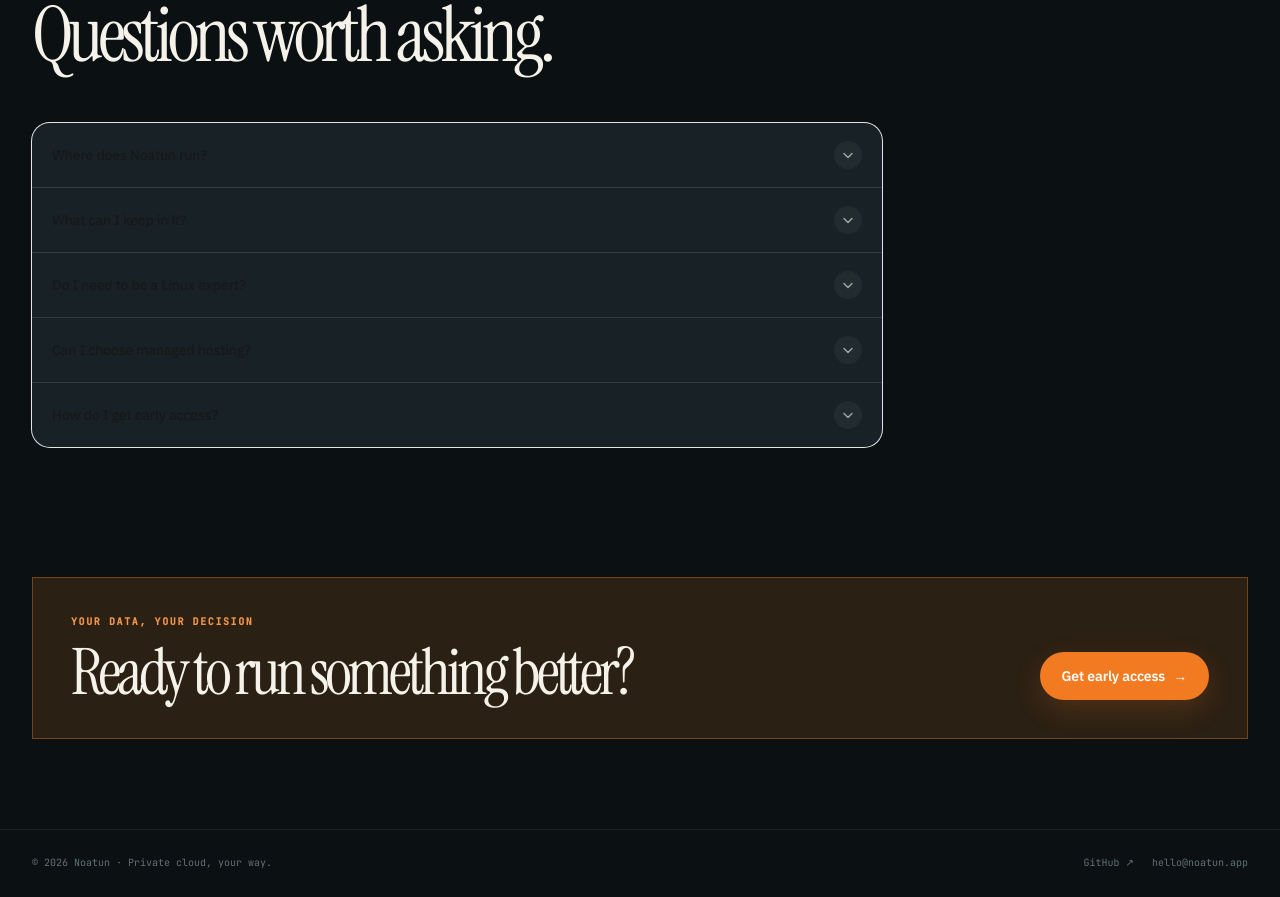
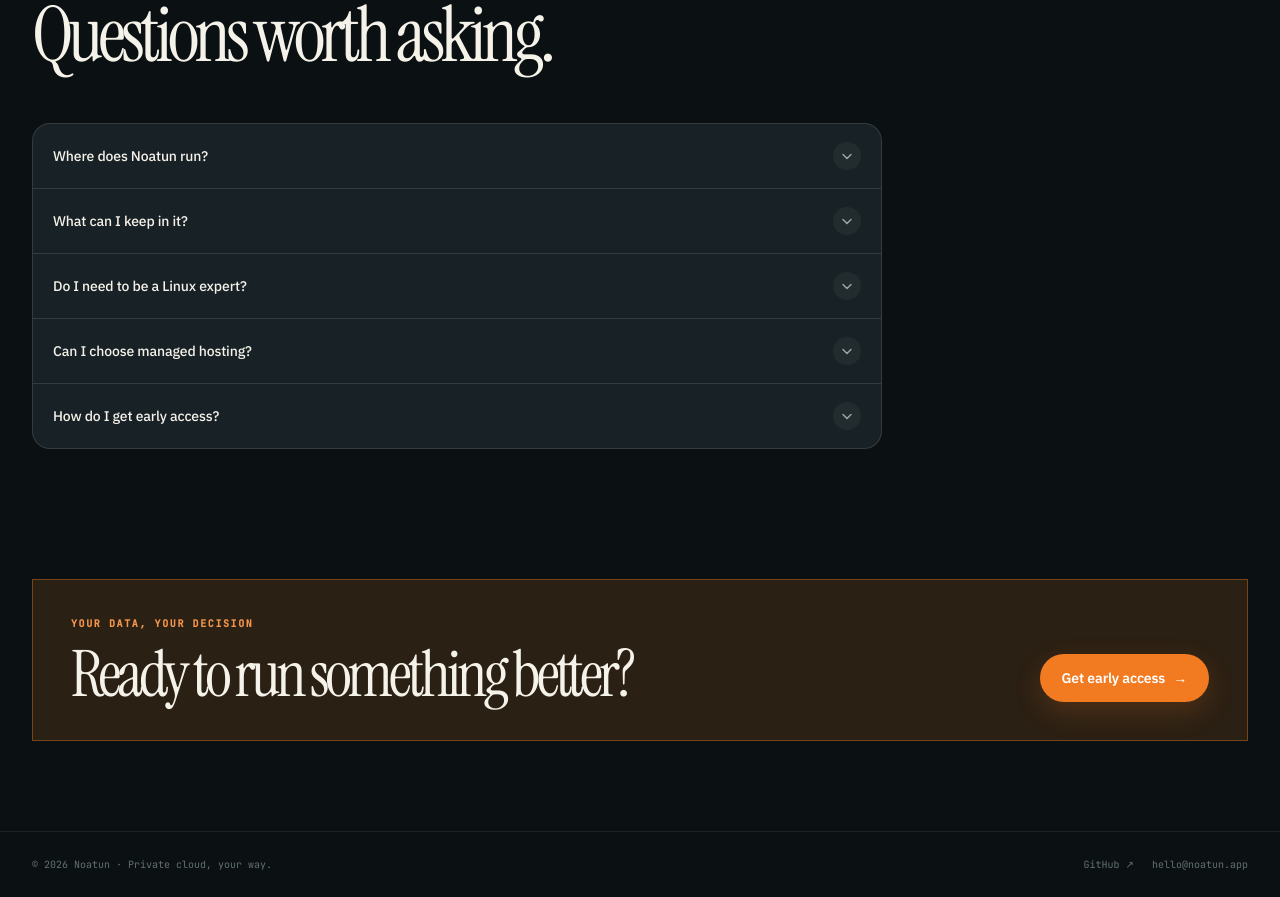
Before and after one commit to GetNoatun/noatun-site, a React (Vite) app: page / in a window 1280 px wide. Shown: the part 5540-6437 px from the top of the page. Built offline with nearby package versions, Linux system fonts and the light colour scheme.

Commit message:
fix(site): make FAQ readable in dark mode

```diff
--- a/src/components/FAQ.tsx
+++ b/src/components/FAQ.tsx
@@ -8,16 +8,16 @@
 
 export default function FAQ() {
   return (
-    <div className="overflow-hidden rounded-[18px] bg-white ring-1 ring-zinc-200">
+    <div className="faq-list overflow-hidden rounded-[18px]">
       {faqs.map((faq, index) => (
-        <details key={faq.q} className={`group ${index < faqs.length - 1 ? 'border-b border-zinc-200' : ''}`}>
-          <summary className="flex cursor-pointer list-none items-center justify-between gap-4 px-5 py-4.5 text-left">
-            <span className="text-[14px] font-medium tracking-[-0.01em] text-zinc-900">{faq.q}</span>
-            <span className="grid h-7 w-7 shrink-0 place-items-center rounded-full bg-zinc-100 text-zinc-500 transition group-open:rotate-180">
+        <details key={faq.q} className={`faq-item group ${index < faqs.length - 1 ? 'border-b' : ''}`}>
+          <summary className="faq-summary flex cursor-pointer list-none items-center justify-between gap-4 px-5 py-4.5 text-left">
+            <span className="faq-question text-[14px] font-medium tracking-[-0.01em]">{faq.q}</span>
+            <span className="faq-chevron grid h-7 w-7 shrink-0 place-items-center rounded-full transition group-open:rotate-180">
               <svg width="12" height="12" viewBox="0 0 12 12" fill="none" aria-hidden><path d="M2 4.5 6 8.5l4-4" stroke="currentColor" strokeWidth="1.5" strokeLinecap="round" strokeLinejoin="round" /></svg>
             </span>
           </summary>
-          <p className="px-5 pb-5 text-[13px] leading-relaxed text-zinc-600">{faq.a}</p>
+          <p className="faq-answer px-5 pb-5 text-[13px] leading-relaxed">{faq.a}</p>
         </details>
       ))}
     </div>
--- a/src/styles/index.css
+++ b/src/styles/index.css
@@ -169,11 +169,12 @@
 
 .faq-section { padding-top: clamp(100px, 12vw, 170px); padding-bottom: 100px; }
 .faq-wrap { max-width: 850px; margin-top: 55px; }
-.faq-wrap > div { border-color: var(--line); background: var(--surface-raised); }
-.faq-wrap details { border-color: var(--line); }
-.faq-wrap summary { color: var(--text); }
-.faq-wrap details p { color: var(--text-muted); }
-.faq-wrap summary > span:last-child { background: var(--surface-soft); color: var(--text-muted); }
+.faq-list { border: 1px solid var(--line); background: var(--surface-raised); }
+.faq-item { border-color: var(--line); }
+.faq-summary { color: var(--text); }
+.faq-question { color: var(--text); }
+.faq-answer { color: var(--text-muted); }
+.faq-chevron { background: var(--surface-soft); color: var(--text-muted); }
 .final-cta { padding: 30px 0 90px; }
 .final-cta-inner { display: flex; align-items: end; justify-content: space-between; gap: 30px; padding: 38px; border: 1px solid var(--accent-line); background: var(--accent-soft); }
 .final-cta h2 { max-width: 700px; font-size: clamp(42px, 5vw, 70px); }
```
